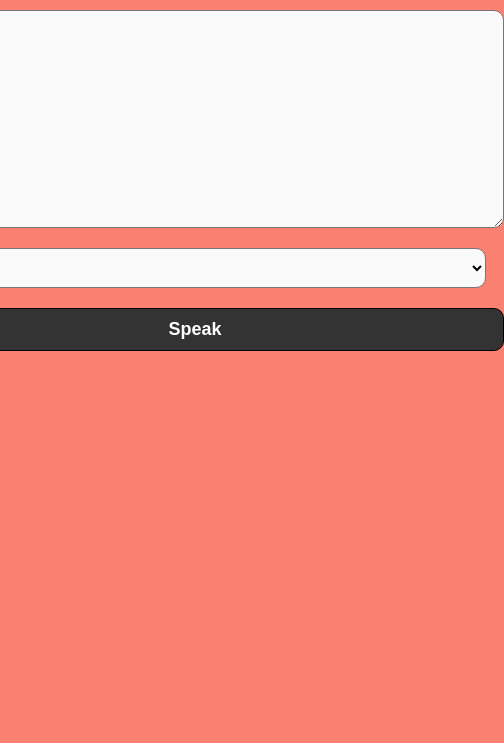
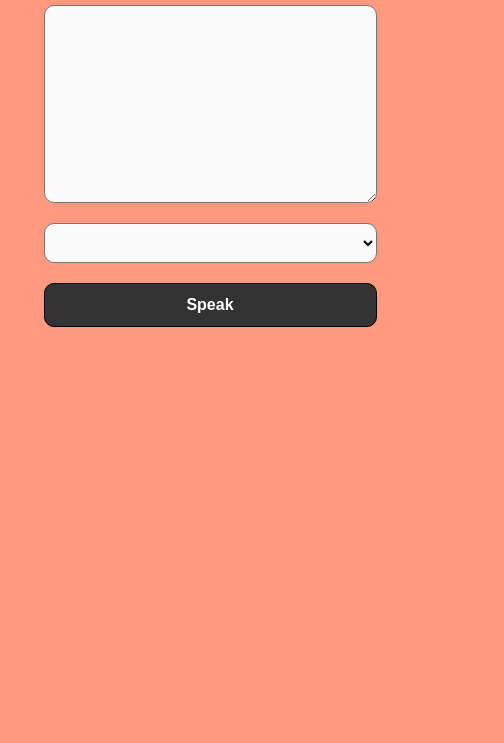
Before and after one commit to mike-tassy/The-Great-Equalizer, a plain HTML site: page index.html in a window 390 px wide. Shown: the part 101-844 px from the top of the page, 504 px wide, since content can reach past the window. Drawn offline with Linux system fonts and the light colour scheme.

Commit message:
Adjusted for mobile view

```diff
--- a/style.css
+++ b/style.css
@@ -4,6 +4,8 @@ body {
   font-family: 'Poppins', sans-serif;
   font-size: 18px;
   background: salmon;
+  margin: 0;
+  padding: 0;
 }
 
 .container {
@@ -15,18 +17,20 @@ body {
   align-items: center;
   justify-content: center;
   text-align: center;
+  padding: 20px;
 }
 
 #text-input,
 #voice-select {
   display: block;
-  width: 600px;
+  width: 100%;
   border-radius: 10px;
   background: #fafafa;
   margin-bottom: 20px;
   font-size: inherit;
-  padding: 8px;
+  padding: 10px;
   outline: none;
+  box-sizing: border-box;
 }
 
 #voice-select {
@@ -45,8 +49,32 @@ body {
   color: #fff;
   font-weight: 600;
   cursor: pointer;
+  transition: background 0.3s ease;
 }
 
 .btn:hover {
   background: #000;
 }
+
+/* 📱 Responsive for mobile */
+@media (max-width: 600px) {
+  body {
+    font-size: 16px;
+    background: #ff9980; /* lighter salmon tone for mobile */
+  }
+
+  .container {
+    padding: 15px;
+  }
+
+  #text-input,
+  #voice-select {
+    font-size: 16px;
+    padding: 8px;
+  }
+
+  .btn {
+    font-size: 16px;
+    padding: 12px;
+  }
+}
```
